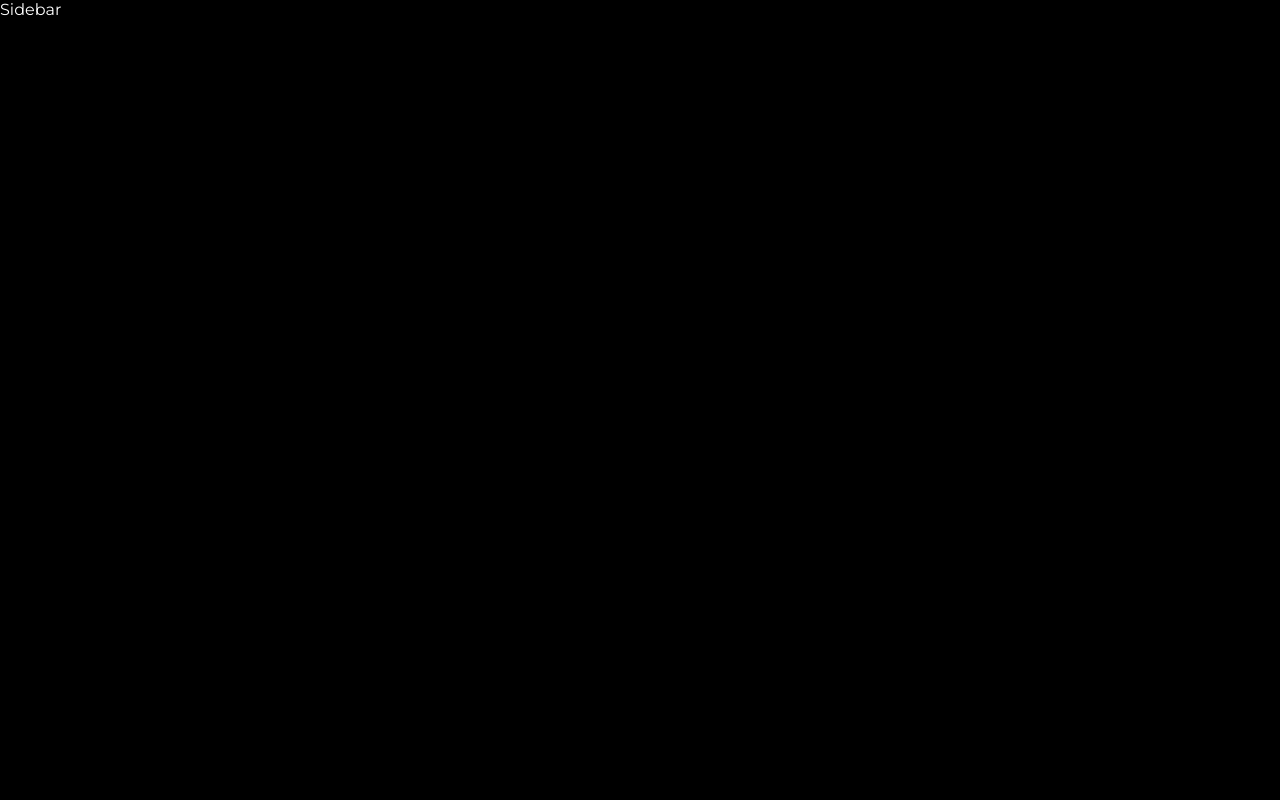
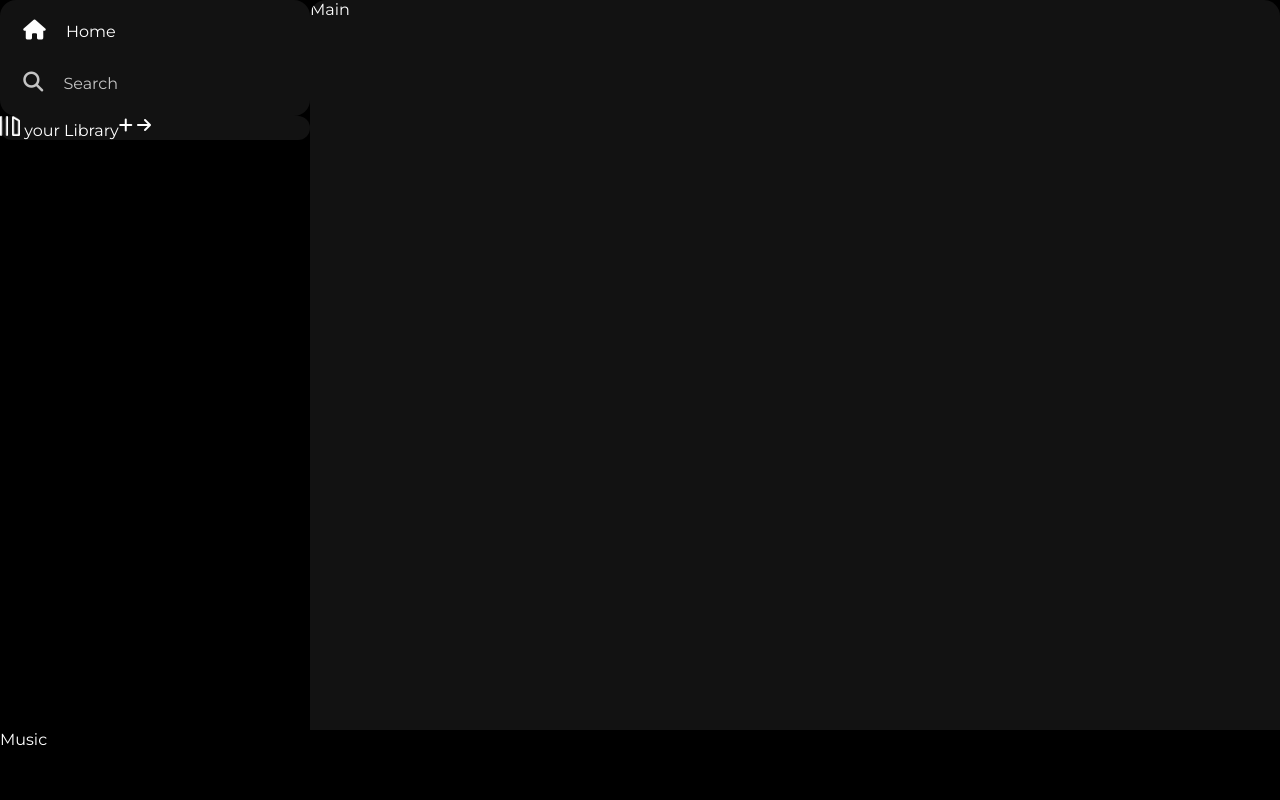
Before and after one commit to Ipsita-P/Music-Player, a plain HTML site: page index.html in a window 1280 px wide. Drawn offline with Linux system fonts and the light colour scheme.

Commit message:
made the sidebar

```diff
--- a/index.html
+++ b/index.html
@@ -24,9 +24,33 @@
   </head>
   <body>
     <div class="main">
-      <div class="sidebar">Sidebar</div>
-      <div class="main-content"></div>
-      <div class="music-player"></div>
+      <div class="sidebar">
+        <div class="nav">
+          <div class="nav-option" style="opacity: 1">
+            <i class="fa-solid fa-house"></i>
+            <a href="#">Home</a>
+          </div>
+          <div class="nav-option">
+            <i class="fa-solid fa-magnifying-glass"></i>
+            <a href="#">Search</a>
+          </div>
+        </div>
+        <div class="library">
+          <div class="options">
+            <div class="lib-option">
+              <img src="library_icon.png" alt="" />
+              <a href="#">your Library</a>
+            </div>
+            <div class="icons">
+              <i class="fa-solid fa-plus"></i>
+              <i class="fa-solid fa-arrow-right"></i>
+            </div>
+          </div>
+          <div class="boxes"></div>
+        </div>
+      </div>
+      <div class="main-content">Main</div>
+      <div class="music-player">Music</div>
     </div>
     <!-- <script src="https://cdn.jsdelivr.net/npm/bootstrap@5.3.7/dist/js/bootstrap.bundle.min.js"></script> -->
   </body>
--- a/style.css
+++ b/style.css
@@ -1,7 +1,73 @@
-body{
-     font-family: "Montserrat", sans-serif;
-     margin: 0;
-     background-color: black;
-     color: white;
-     overflow: hidden;  /* Prevent scrolling */
+body {
+  font-family: "Montserrat", sans-serif;
+  margin: 0;
+  background-color: black;
+  color: white;
+  overflow: hidden; /* Prevent scrolling */
 }
+.main {
+  display: flex;
+  height: 100vh; /* Full viewport height */
+}
+
+.sidebar {
+  background-color: black;
+  width: 310px;
+  border-radius: 1rem; /* 1rem means 16px on broswer*/
+}
+
+.main-content {
+  background-color: #121212;
+  flex: 1; /* Take up remaining space */
+  border-radius: 1rem;
+  overflow: auto; /* Enable scrolling if content overflows */
+}
+
+.music-player {
+  background-color: black;
+  position: fixed; /* Fixed position */
+  bottom: 0; /* Stick to the bottom */
+  width: 100%; /* Full width */
+  height: 70px; /* Fixed height */
+}
+a {
+  text-decoration: none;
+  color: white;
+}
+.nav {
+  background-color: #121212;
+  border-radius: 1rem;
+  display: flex; /* it means that the children of this element will be arranged in a row */
+  flex-direction: column; /* Arrange items in a column */
+  justify-content: center; /* Center items vertically */
+  height: 100px;
+  padding: 0.5rem 0.7rem; /* Padding for the nav */
+}
+.nav-option {
+  line-height: 2.5rem; /* Space between lines */
+  opacity: 0.75; /* Slightly transparent */
+  padding: 0.4rem 0.75rem;  /* it will add padding around the text */
+}
+.nav-option:hover {
+     opacity: 1; /* Fully opaque on hover */
+     transition: opacity 0.3s ease; /* Smooth transition */
+}
+.nav-option i{
+     font-size: 1.25rem; /* Icon size */
+}
+.nav-option a{
+     font-size: 1rem;
+     margin-left: 1rem;
+}
+.library{
+     background-color: #121212;
+     border-radius: 1rem;
+
+}
+.options{
+     display: flex;
+}
+.lib-option img{
+     height: 1.25rem;
+     width: 1.25rem;  /* 1.25rem means 20px on browser */
+}
```
